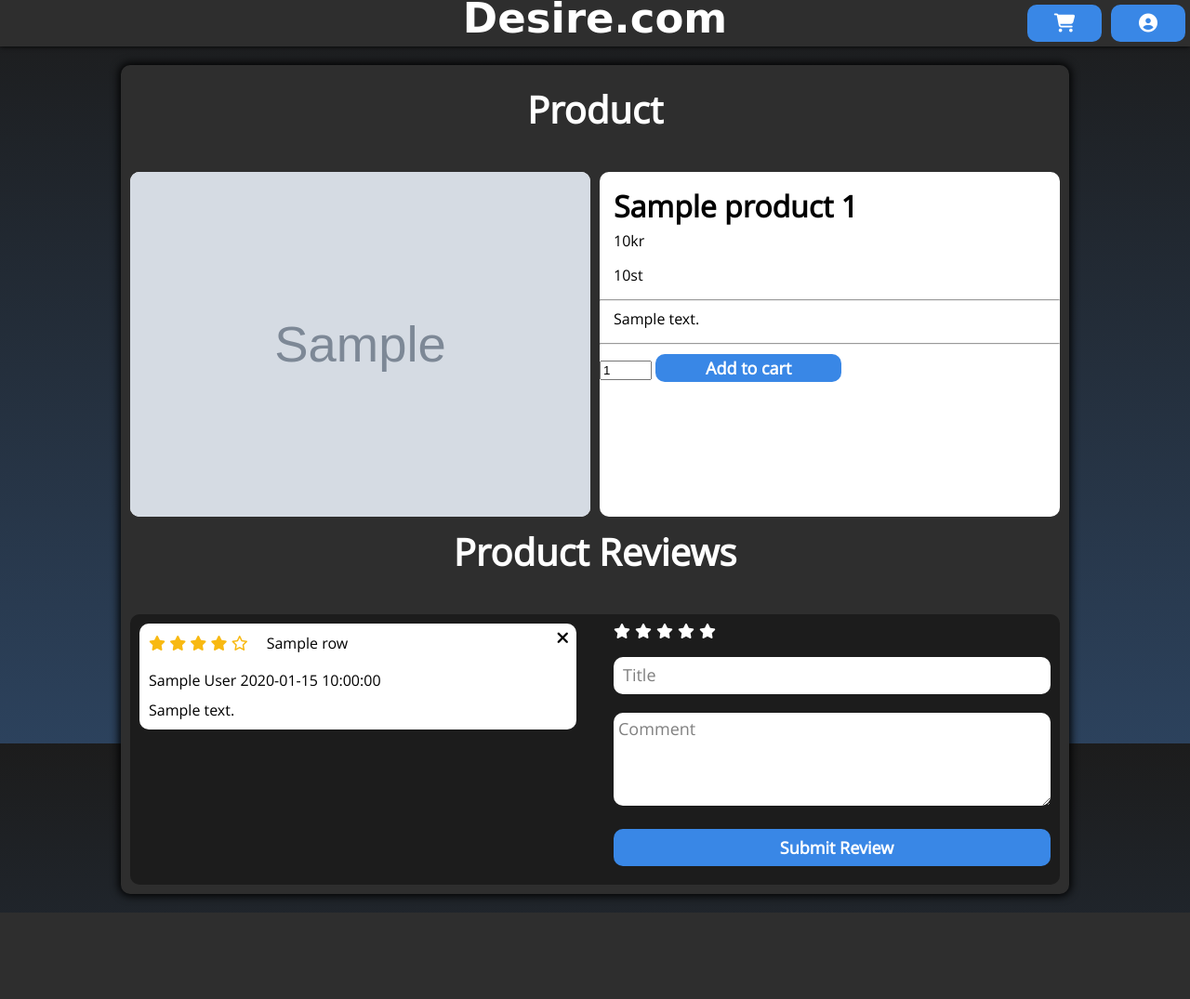
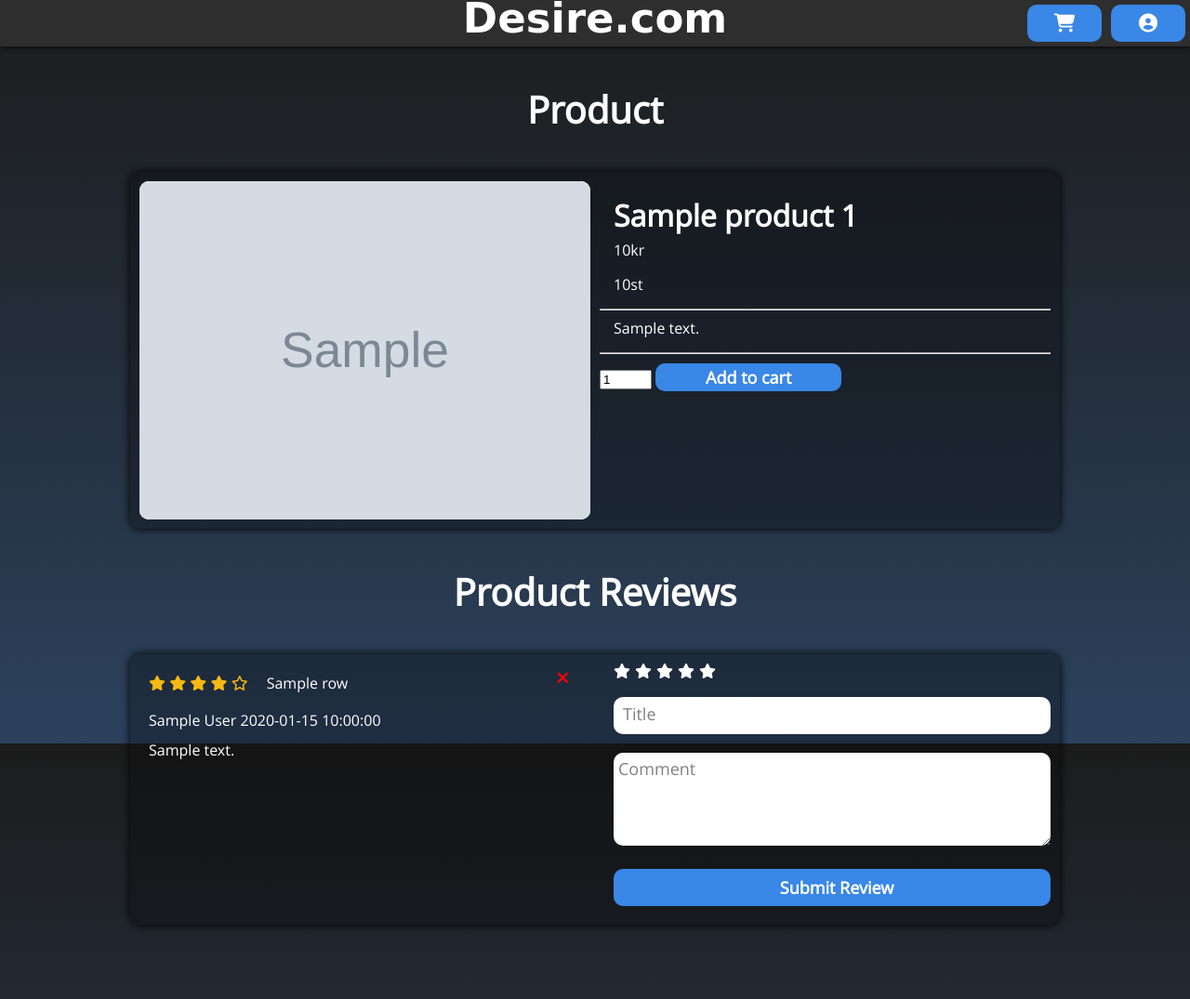
Before and after one commit to erik99s/D0018E, a Flask app: template templates/ProductPage.html in a window 1280 px wide. Shown: the whole page at 93% size. Before the commit the page ends 982 px from the top, so only its background shows below. Run offline with Flask 2, Linux system fonts and the light colour scheme; the visitor is signed in with stand-in values (Sample User, id 1); the template is opened without the code that fills it: most values are stand-ins (such as "Sample title", 1, 10 or a date in 2020); grey boxes marked "Sample" are stand-in pictures; parts of the project's set-up code (start-up, migrations or seed data) failed here and were passed over; some libraries are stand-ins or nearby versions; some web fonts are replaced.

Commit message:
Update style.css

```diff
--- a/static/style.css
+++ b/static/style.css
@@ -396,7 +396,7 @@ div.row {
   display: grid;
   grid-template-columns: repeat(4, 1fr);
   grid-template-rows: masonry;
-  grid-gap: 10px;
+  grid-gap: 30px;
 
   left: 50%;
   transform: translateX(-50%);
@@ -404,25 +404,18 @@ div.row {
 
   background-color: none;
 
-  margin-top: 20px;
   margin-bottom: 80px;
 
 }
 
 .product-grid .product {
   position: relative;
-  background-color: #2e2e2e;
+  background-color: rgba(0, 0, 0, 0.3);
   height: auto;
   width: auto;
   padding: 10px 10px 0px 10px;
   box-shadow: 0px 0px 10px 2px rgb(0, 0, 0);
   border-radius: 10px;
-}
-
-.product-grid .product > #stock {
-  width: calc(100% + 200px);
-  padding: 5px 10px 5px 10px;
-  margin-left: -10px;
 }
 
 .product > a > img {
@@ -482,9 +475,11 @@ div.product > p {
 }
 
 .product #stock {
-  background-color: grey;
+  background-color: rgb(128, 128, 128, 0.6);
   width: calc(100% + 20px);
   margin-bottom: 10px;
+  margin-left: -10px;
+  padding: 5px 10px 5px 10px;
 
   font-size: 20px;
   text-align: center;
@@ -535,14 +530,10 @@ div.product > p {
   left: 50%;
   transform: translateX(-50%);
 
-  background-color: #2e2e2e;
   min-height: 800px;
   height: auto;
   width: 1000px;
-  margin: 20px 0 20px 0;
-  padding: 10px;
   border-radius: 10px;
-  box-shadow: 0px 0px 10px 2px rgb(0, 0, 0);
 }
 
 .productpage .product {
@@ -550,6 +541,12 @@ div.product > p {
   display: grid;
   grid-template-columns: repeat(2, 1fr);;
   grid-gap: 10px;
+
+  background-color: rgba(0, 0, 0, 0.3);
+  padding: 10px;
+
+  border-radius: 10px;
+  box-shadow: 0px 0px 10px black;
 }
 
 .productpage .image-container {
@@ -577,10 +574,12 @@ div.product > p {
   position: relative;
   display: block;
 
-  background-color: white;
+  background-color: none;
   margin: 0;
   padding: 0;
   border-radius: 10px;
+
+  color: white;
 }
 
 .productpage .text-container h1 {
@@ -606,14 +605,15 @@ div.product > p {
   grid-template-columns: repeat(2, 1fr);
   grid-gap: 40px;
 
-  background-color: #1c1c1c;
+  background-color: rgba(0, 0, 0, 0.3);
   min-height: 100px;
   height: auto;
   width: auto;
-  margin-top: 10px;
+  margin-bottom: 80px;
   padding: 10px 10px 0 10px;
 
   border-radius: 10px;
+  box-shadow: 0 0 10px black;
 }
 
 .write-review {
@@ -683,7 +683,7 @@ div.product > p {
   position: relative;
   display: inline-block;
 
-  background-color: white;
+  background-color: none;
   min-height: 100px;
   height: auto;
   width: 100%;
@@ -691,6 +691,8 @@ div.product > p {
 
   border-radius: 10px;
   word-wrap: break-word;
+
+  color: white;
 }
 
 .productpage .rating {
@@ -708,7 +710,6 @@ div.product > p {
 }
 
 .productpage .review p {
-  color: black;
   margin: 10px;
   max-width: 100%;
 }
@@ -727,7 +728,7 @@ div.product > p {
 
   margin: 3px 8px 0 0;
 
-  color: black;
+  color: red;
   font-size: 18px;
   text-decoration: none;
 }
@@ -743,8 +744,7 @@ div.product > p {
   background-color: none;
   height: auto;
   width: 1000px;
-  margin: 20px 0px 20px 0px;
-  padding: 10px;
+  margin: 0px 0px 20px 0px;
 
   border-radius: 10px ;
 }
@@ -959,8 +959,7 @@ form.profile-form > input {
   background-color: none;
   height: auto;
   width: 1000px;
-  margin: 20px 0px 20px 0px;
-  padding: 10px;
+  margin: 00px 0px 20px 0px;
 
   border-radius: 10px ;
   /*box-shadow: 0px 0px 5px black;  */
@@ -1239,7 +1238,7 @@ input:focus {
   color: white;
   font-size: 40px;
   text-align: center;
-  margin: 10px 0 40px 0;
+  margin: 40px 0 40px 0;
 }
 
 form i {
```
